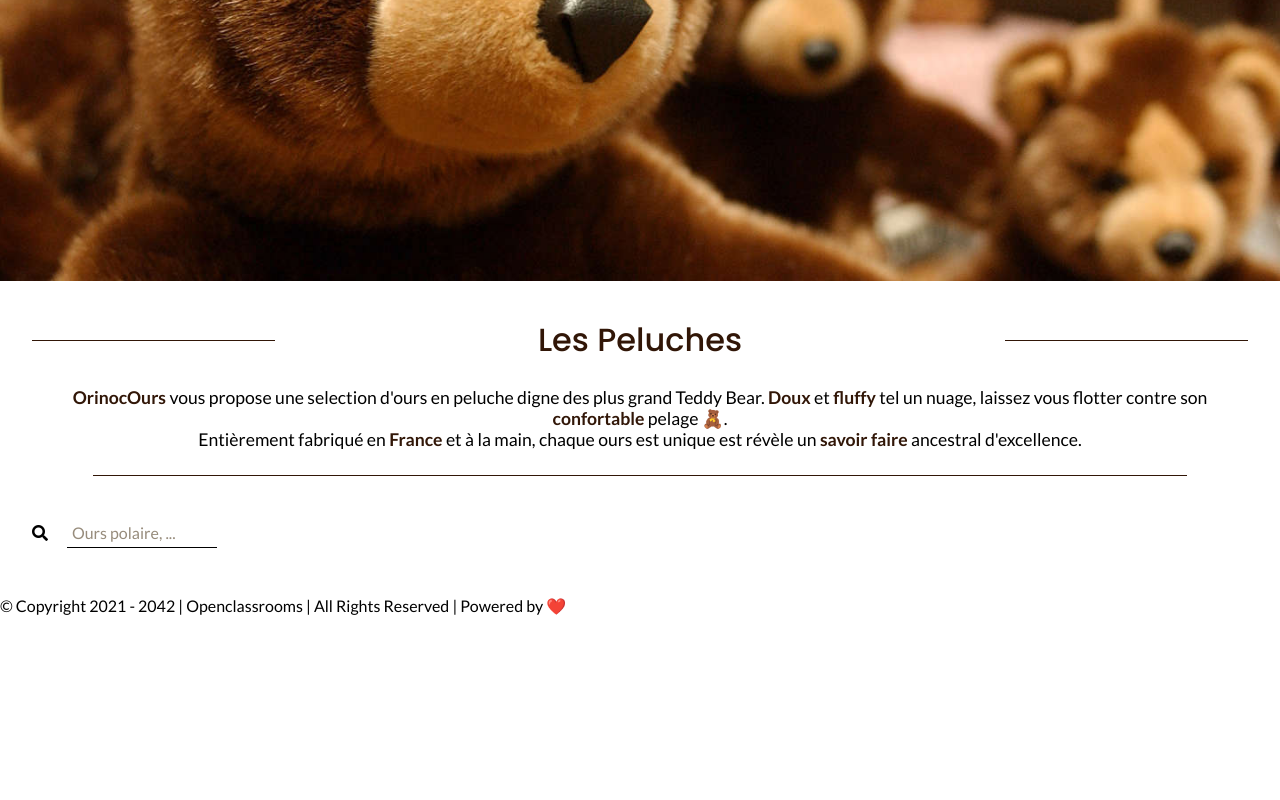
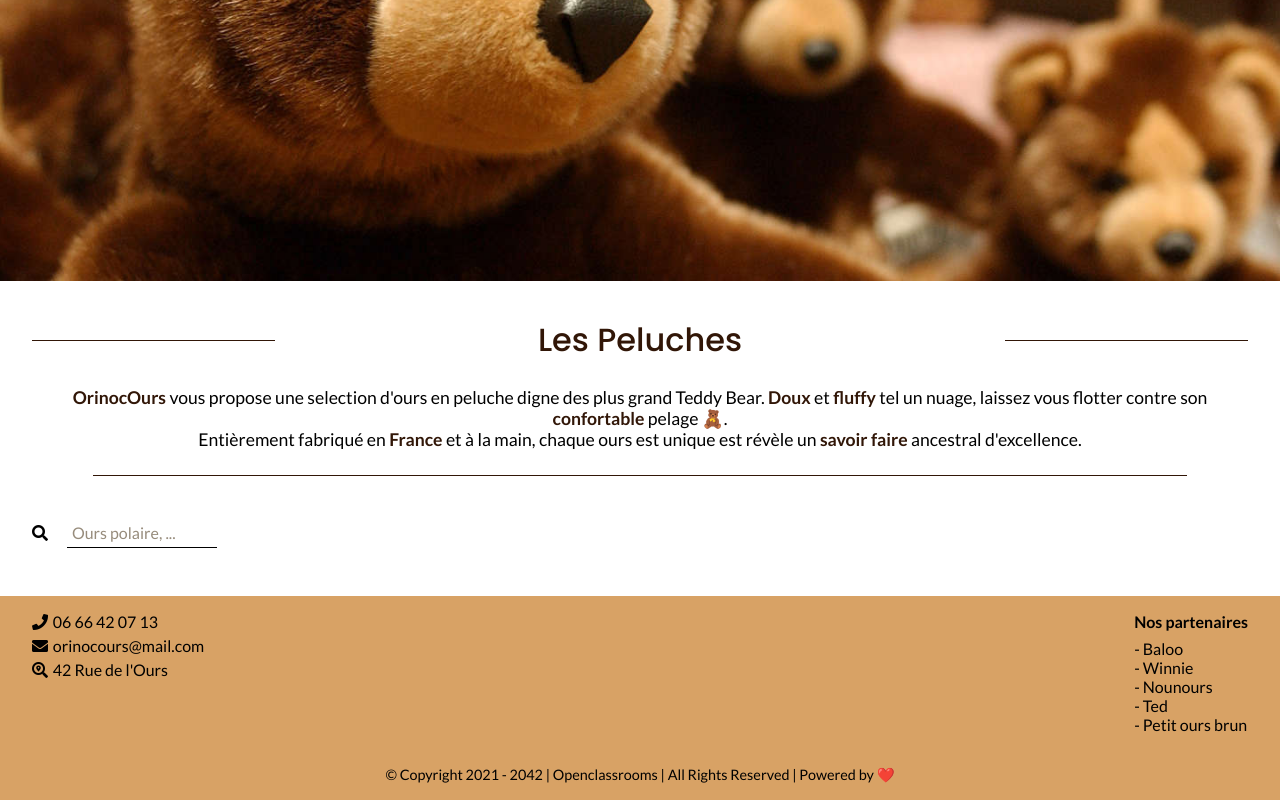
Before and after one commit to AlexisFerrandis/FerrandisAlexis_P5-Oniroco, a website: page front/html/index.html in a window 1280 px wide. Shown: the part 522-1322 px from the top of the page. Before the commit the page ends 1138 px from the top, so only its background shows below. Drawn offline with Linux system fonts and the light colour scheme; no server answers.

Commit message:
First version of home page style

```diff
--- a/front/css/sass/components/_bear-preview.scss
+++ b/front/css/sass/components/_bear-preview.scss
@@ -8,6 +8,7 @@
 		border-radius: 0.5em;
 		-webkit-box-shadow: 5px 5px 25px 5px rgba(0, 0, 0, 0.55);
 		box-shadow: 5px 5px 25px 5px rgba(0, 0, 0, 0.25);
+		transition: $short-anim;
 		img {
 			width: 100%;
 			height: 200px;
@@ -25,5 +26,8 @@
 				color: $color-secondary;
 			}
 		}
+		&:hover {
+			transform: scale(1.02);
+		}
 	}
 }
--- a/front/css/sass/layouts/_footer.scss
+++ b/front/css/sass/layouts/_footer.scss
@@ -0,0 +1,25 @@
+footer {
+	padding: 1em 2em;
+	background-color: $color-primary;
+	.footer-info {
+		display: flex;
+		justify-content: space-between;
+		margin-bottom: 2em;
+		&__contact li {
+			margin-bottom: 0.3em;
+		}
+		&__partners-links {
+			h4 {
+				font-weight: 600;
+				margin-bottom: 0.5em;
+			}
+		}
+	}
+	i {
+		width: 1.3em;
+	}
+	.footer-copyright {
+		@extend .flex-center;
+		font-size: 0.9em;
+	}
+}
--- a/front/css/sass/layouts/_header.scss
+++ b/front/css/sass/layouts/_header.scss
@@ -8,7 +8,9 @@ header {
 		justify-content: space-between;
 		padding: 1em 1em 0 1em;
 		height: 5em;
-		background: linear-gradient(180deg, rgba(216, 162, 101, 0.5) 30%, rgba(0, 0, 0, 0) 100%);
+		background: linear-gradient(180deg, rgba(216, 162, 101, 0.7) 30%, rgba(0, 0, 0, 0) 100%);
+		backdrop-filter: blur(2px);
+		-webkit-backdrop-filter: blur(2px);
 		&__links {
 			@extend .flex-row;
 			a {
--- a/front/html/index.html
+++ b/front/html/index.html
@@ -70,8 +70,25 @@
 
 		<footer>
 			<div class="footer-info">
-				<div class="footer-info__contact"></div>
-				<div class="footer-info__partners-links"></div>
+				<div class="footer-info__contact">
+					<nav>
+						<ul>
+							<li class="footer-info__contact--tel"><i class="fas fa-phone"></i>06 66 42 07 13</li>
+							<li class="footer-info__contact--mail"><i class="fas fa-envelope"></i>orinocours@mail.com</li>
+							<li class="footer-info__contact--adress"><i class="fas fa-search-location"></i>42 Rue de l'Ours</li>
+						</ul>
+					</nav>
+				</div>
+				<div class="footer-info__partners-links">
+					<h4>Nos partenaires</h4>
+					<ul>
+						<a href="#"><li>- Baloo</li></a>
+						<a href="#"><li>- Winnie</li></a>
+						<a href="#"><li>- Nounours</li></a>
+						<a href="#"><li>- Ted</li></a>
+						<a href="#"><li>- Petit ours brun</li></a>
+					</ul>
+				</div>
 			</div>
 			<div class="footer-copyright">© Copyright 2021 - 2042 | Openclassrooms | All Rights Reserved | Powered by ❤️</div>
 		</footer>
--- a/front/js/script.js
+++ b/front/js/script.js
@@ -1,3 +1,7 @@
+/***
+API CONFIGURATION
+***/
+
 // Get array of all teddy bear information
 async function getTheBears() {
 	try {
@@ -19,7 +23,7 @@ async function renderBears() {
                 <img src="${bear.imageUrl}" alt="Photo d'un petit ours en peluche.">
                 <div class="bear-preview__info">
                     <h3 class="bear-preview__info--productName">${bear.name}</h3>
-                    <p class="bear-preview__info--productPrice">${bear.price}</p>
+                    <p class="bear-preview__info--productPrice">${(bear.price / 100).toFixed(2)}€</p>
                 </div>
             </article>
         </a>
@@ -31,3 +35,7 @@ async function renderBears() {
 }
 
 renderBears();
+
+/***
+BEAR ANIMATION
+**/
```
Also changed, not shown: front/css/style.css, 1 other file.
